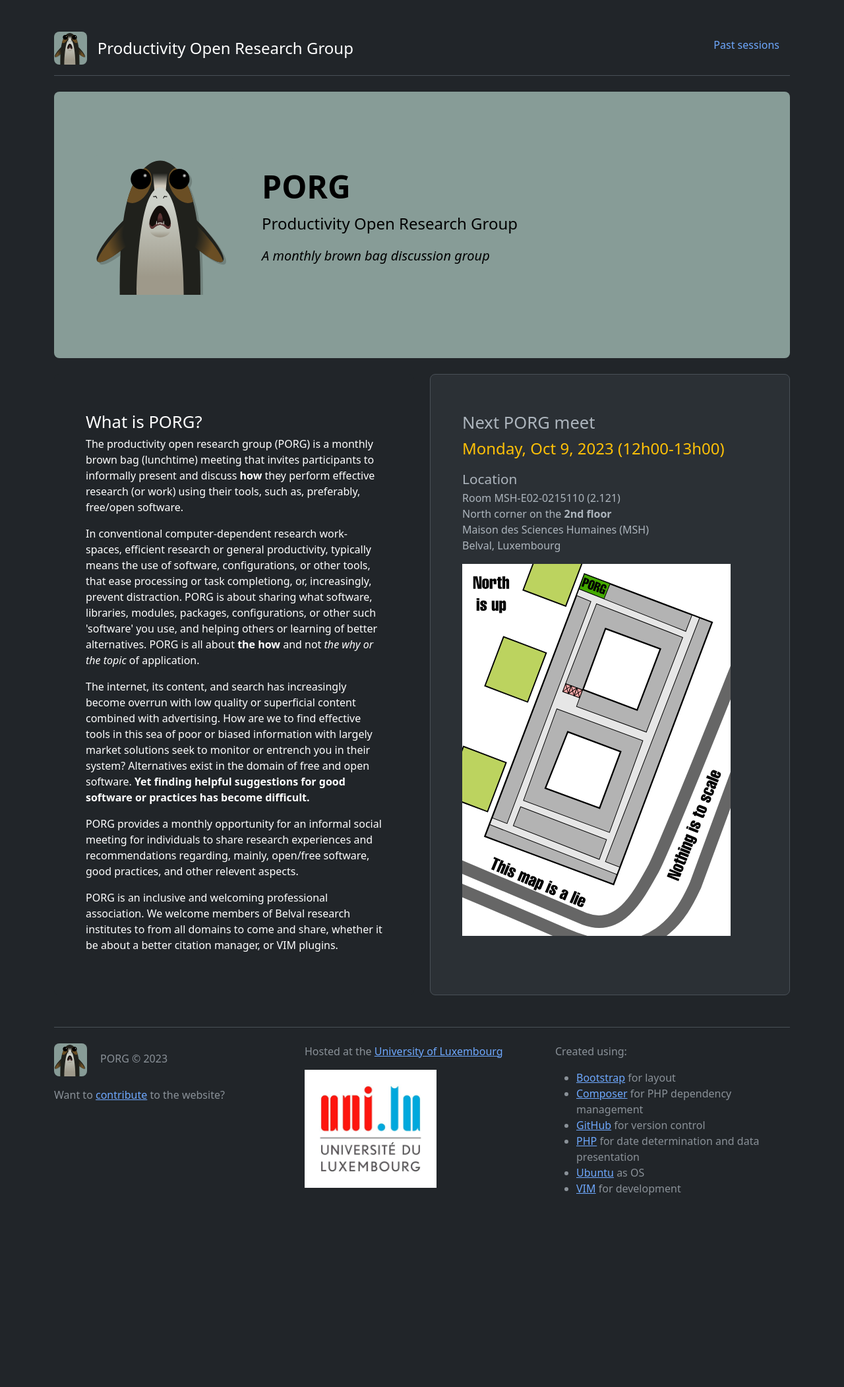
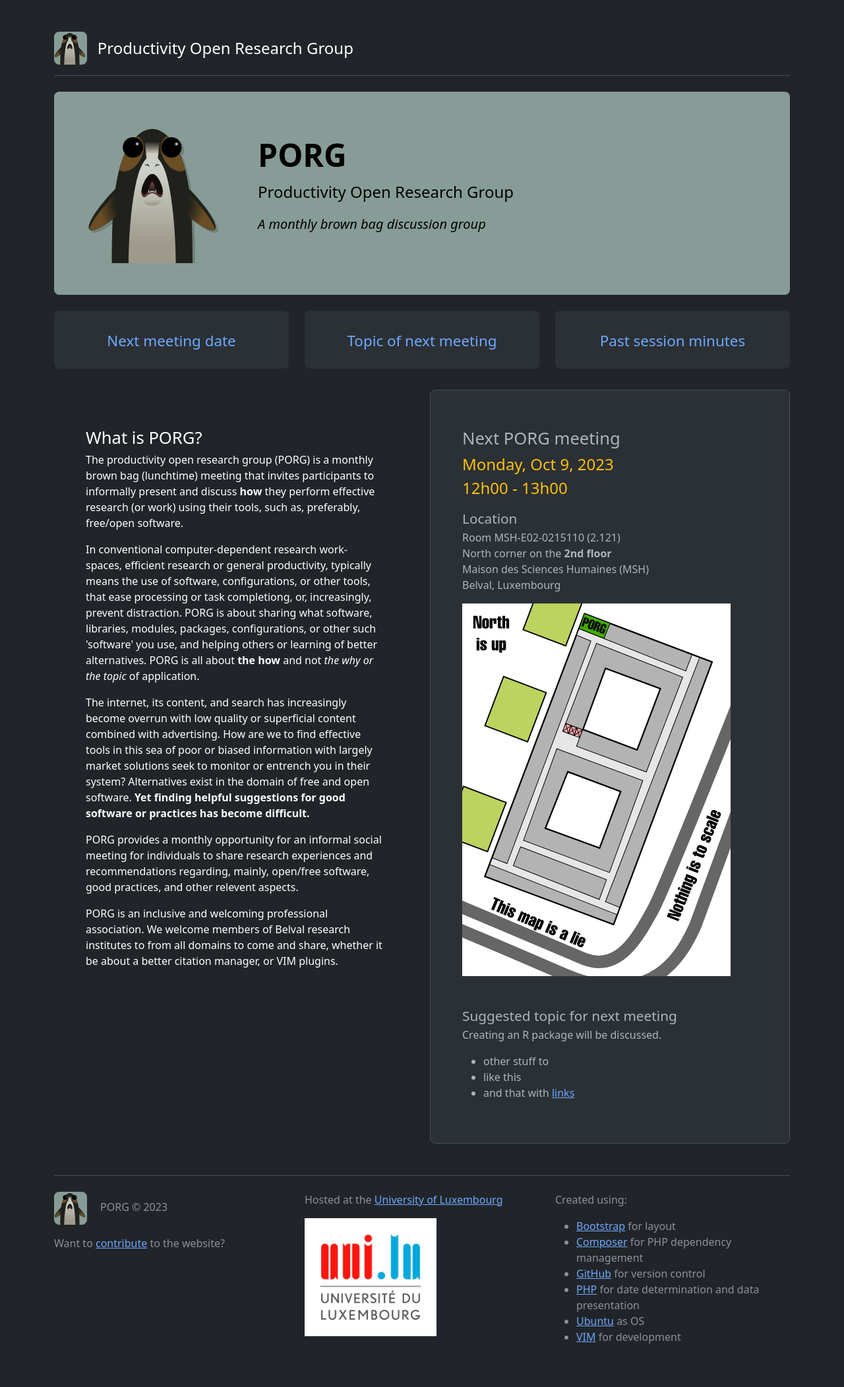
Before and after one commit to serialc/porg, a PHP site: page / in a window 1280 px wide. Shown: the whole page at 66% size. Before the commit the page ends 1812 px from the top, so only its background shows below. Run offline with PHP 8.4, Linux system fonts and the light colour scheme.

Commit message:
new features

```diff
--- a/html/head.html
+++ b/html/head.html
@@ -25,7 +25,7 @@
                 </a>
                 <ul class="nav nav-pills">
                     <li class="nav-item">
-                        <a href="/sessions" class="nav-link">Past sessions</a>
+                        <!-- <a href="/sessions" class="nav-link">Past sessions</a> -->
                     </li>
                 </ul>
             </header>
--- /dev/null
+++ b/html/splash_menu.html
@@ -0,0 +1,38 @@
+            <div class="row mb-3">
+                <div class="col-12 mb-4 rounded-3">
+                    <div id="hero" class="container-fluid p-5 rounded-3">
+                        <div class="row">
+                            <div class="col-lg-3 d-none d-lg-block">
+                                <img class="rounded-2" src="imgs/porg.svg" style="max-width: 100%">
+                            </div>
+                            <div class="col-lg-9 col-md-12">
+                                <img class="float-start me-2 mb-2 rounded-2 d-lg-none" src="imgs/porg.svg" width="30%">
+                                <h1 class="display-5 fw-bold">PORG</h1>
+                                <p class="fs-4">Productivity Open Research Group</p>
+                                <p class="fs-5"><em>
+                                    A monthly brown bag discussion group
+                                </em></p>
+                            </div>
+                        </div>
+                    </div>
+                </div>
+
+                <div class="col-md-4">
+                    <div class="rounded-3 p-4 bg-body-tertiary text-center mb-3">
+                        <h4 class="splash_links"><a href="#when_is_porg" class="text-decoration-none">Next meeting date</a></h4>
+                    </div>
+                </div>
+
+                <div class="col-md-4">
+                    <div class="rounded-3 p-4 bg-body-tertiary text-center mb-3">
+                        <h4 class="splash_links"><a href="#next_meeting_topic" class="text-decoration-none">Topic of next meeting</a></h4>
+                        <div></div>
+                    </div>
+                </div>
+
+                <div class="col-md-4">
+                    <div class="rounded-3 p-4 bg-body-tertiary text-center mb-3">
+                        <h4 class="splash_links"><a href="/sessions" class="text-decoration-none">Past session minutes</a></h4>
+                    </div>
+                </div>
+            </div>
--- a/html/welcome.html
+++ b/html/welcome.html
@@ -1,24 +1,7 @@
-            <div id="hero" class="p-5 mb-4 rounded-3">
-                <!--<div class="p-5 mb-4 bg-body-tertiary rounded-3">-->
-                <div class="container-fluid py-5">
-                    <div class="row">
-                        <div class="col-lg-3 d-none d-lg-block">
-                            <img class="rounded-2" src="imgs/porg.svg" style="max-width: 100%">
-                        </div>
-                        <div class="col-lg-9 col-md-12">
-                            <img class="float-start me-2 mb-2 rounded-2 d-lg-none" src="imgs/porg.svg" width="30%">
-                            <h1 class="display-5 fw-bold">PORG</h1>
-                            <p class="fs-4">Productivity Open Research Group</p>
-                            <p class="fs-5"><em>
-                                A monthly brown bag discussion group
-                            </em></p>
-                        </div>
-                    </div>
-                </div>
-            </div>
+
             <div class="row align-items-md-stretch">
 
-                <div class="col-md-6">
+                <div id="what_is_porg" class="col-md-6">
                     <div class="h-100 p-5 text-bg-dark rounded-3">
                         <h2>What is PORG?</h2>
                         <p>
@@ -48,7 +31,7 @@
                     </div>
                 </div>
 
-                <div class="col-md-6">
+                <div id="when_is_porg" class="col-md-6">
                     <div class="h-100 p-5 bg-body-tertiary border rounded-3">
-                        <h2>Next PORG meet</h2>
+                        <h2>Next PORG meeting</h2>
                         <p class="fs-4 text-warning">
--- a/php/main.php
+++ b/php/main.php
@@ -5,6 +5,7 @@
 // read the existing configuration
 $conf = json_decode(file_get_contents('config.json'), true);
 
+include '../html/splash_menu.html';
 include '../html/welcome.html';
 
 // store the selected event date in this variable
@@ -57,11 +58,27 @@ print('<br>');
 // M = month name
 // j = day of month number (without leading zero)
 // Y = full year
-echo $event_date->format('l, M j, Y') . ' ';
-echo " (12h00-13h00)</p>";
+echo $event_date->format('l, M j, Y') . '<br>';
+
+if (strcmp($conf['porg_time'], '') !== 0) {
+    echo $conf['porg_time'] . "</p>";
+} else {
+    echo "12h00 - 13h00</p>";
+}
 
 echo "<h3>Location</h3>";
 // show the location based on $conf
 include('../html/locations/' . $conf['porg_location'] . '.html');
 
+// show the suggested next meeting topics
+echo '<h3 class="mt-5">Suggested topic for next meeting</h3>';
+echo '<div id="next_meeting_topic">';
+if ( $conf['porg_meeting_topic'] ) {
+    $Parsedown = new Parsedown();
+    echo $Parsedown->text($conf['porg_meeting_topic']);
+} else {
+    echo 'Free form';
+}
+echo '</div>';
+
 include '../html/welcome_end.html';
--- a/www/admin/index.php
+++ b/www/admin/index.php
@@ -7,11 +7,7 @@ include '../../html/head.html';
 echo <<< END
 <h2>To add</h2>
 <ul>
-<li>Select time</li>
-<li>Update front page with links to larger sections below</li>
-<li>Add a 'next meeting topic' to page</li>
 <li>Email textarea to mailing list</li>
-<li>If no conf file exists, create one</li>
 <li>Add mailing list registration</li>
 </ul>
 
--- a/www/config.json
+++ b/www/config.json
@@ -1 +1 @@
-{"porg_date":"","porg_location":"geo_dept"}
+{"porg_date":"","porg_location":"geo_dept","porg_time":"12h00 - 13h00","porg_meeting_topic":"Creating an R package will be discussed.\r\n\r\n- other stuff to\r\n- like this\r\n- and that with [links](http:\/\/localhost\/admin\/)"}
--- a/www/css/porg.css
+++ b/www/css/porg.css
@@ -58,3 +58,8 @@ pre code {
     background-color: #879c97;
     color: black;
 }
+
+.splash_links {
+    font-size: 1.4rem;
+    font-weight: 300;
+}
```
Also changed, not shown: php/admin.php (+33 -9 lines), php/sessions.php (+4 -4 lines).
